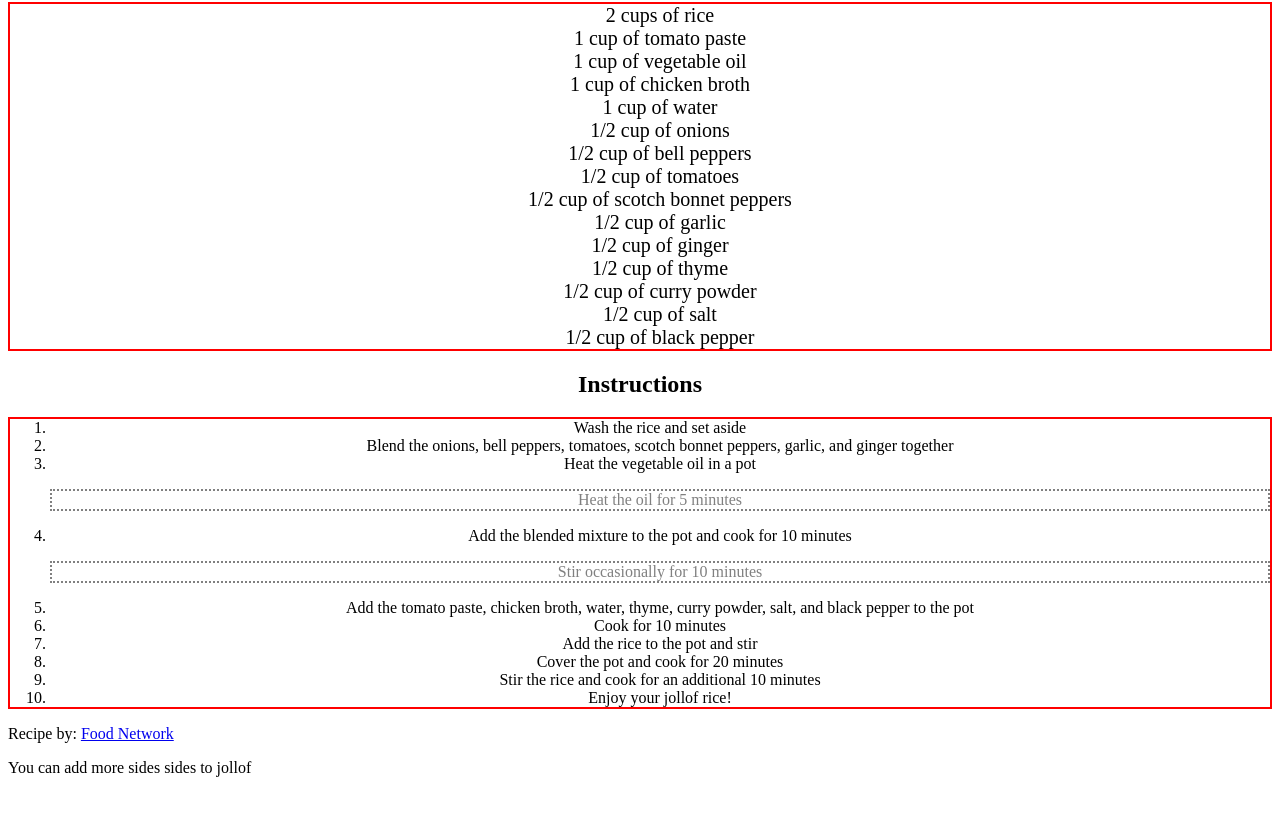
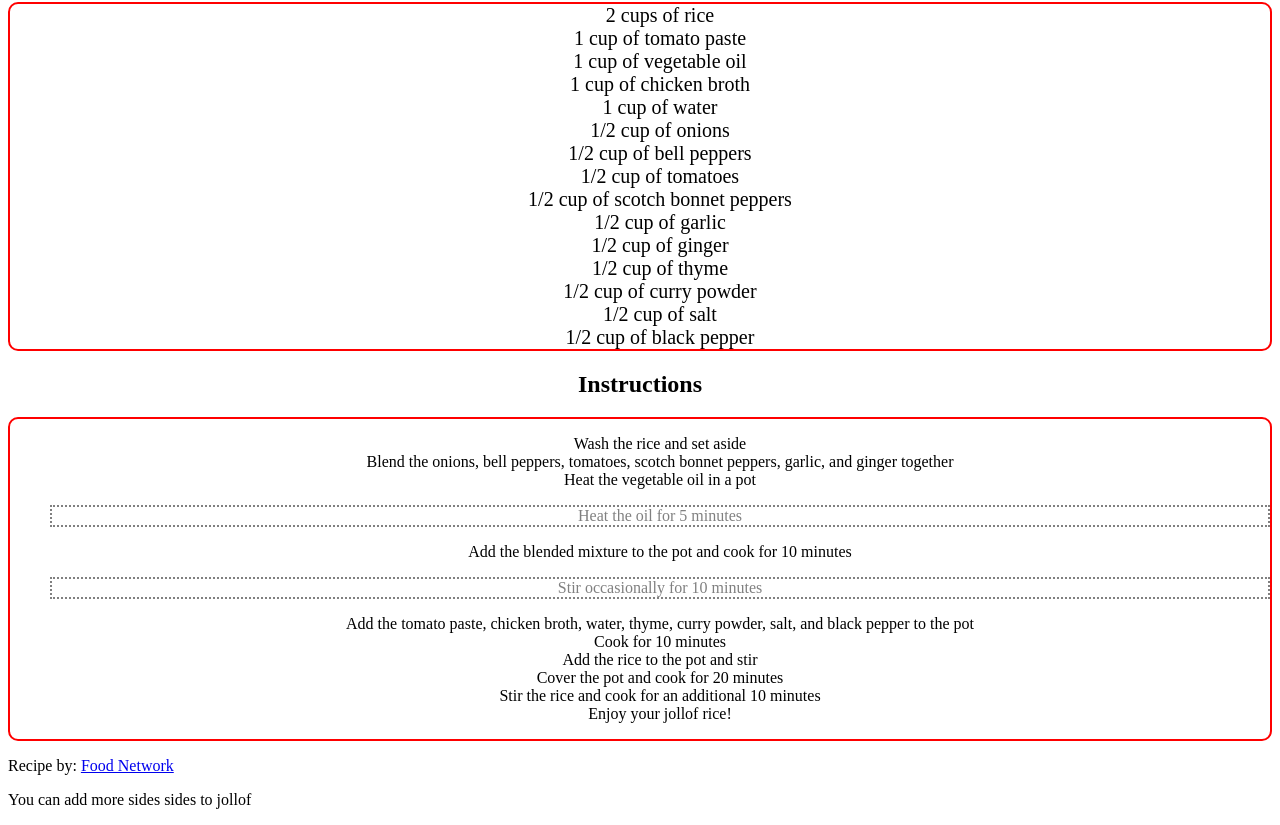
Before and after one commit to gkora1/Jollof-Site, a plain HTML site: page Jollof Recipe Site/index.html in a window 1280 px wide. Shown: the part 635-1460 px from the top of the page. Before the commit the page ends 1428 px from the top, so only its background shows below. Drawn offline with Linux system fonts and the light colour scheme.

Commit message:
new changes

```diff
--- a/Jollof Recipe Site/index.html
+++ b/Jollof Recipe Site/index.html
@@ -34,7 +34,8 @@
         </ul>
 
     <h2 class="instructions">Instructions</h2>
-    <ol class="instructions-desc">
+    <div class="instructions-desc">
+        <ul>
             <li>Wash the rice and set aside</li>
             <li>Blend the onions, bell peppers, tomatoes, scotch bonnet peppers, garlic, and ginger together</li>
             <li>
@@ -51,7 +52,8 @@
             <li>Cover the pot and cook for 20 minutes</li>
             <li>Stir the rice and cook for an additional 10 minutes</li>
             <li>Enjoy your jollof rice!</li>
-    </ol>
+        </ul>
+    </div>
 
     <p>Recipe by: <a href="https://www.foodnetwork.ca/recipe/jollof-rice/20600/" target="_blank" class="link">Food Network</a></p>
 
--- a/Jollof Recipe Site/style.css
+++ b/Jollof Recipe Site/style.css
@@ -34,14 +34,20 @@ img {
     border: 2px solid red;
     font-size: 20px;
     list-style: none;
+    border-radius: 10px;
 }
 
 .instructions {
     text-align: center;
 }
 
+.instructions-desc li{
+    list-style: none;
+}
+
 .instructions-desc {
     text-align: center;
     text-decoration: none;
     border: 2px solid red;
+    border-radius: 10px;
 }
```
Lines whose indentation alone changed are shown as unchanged.
